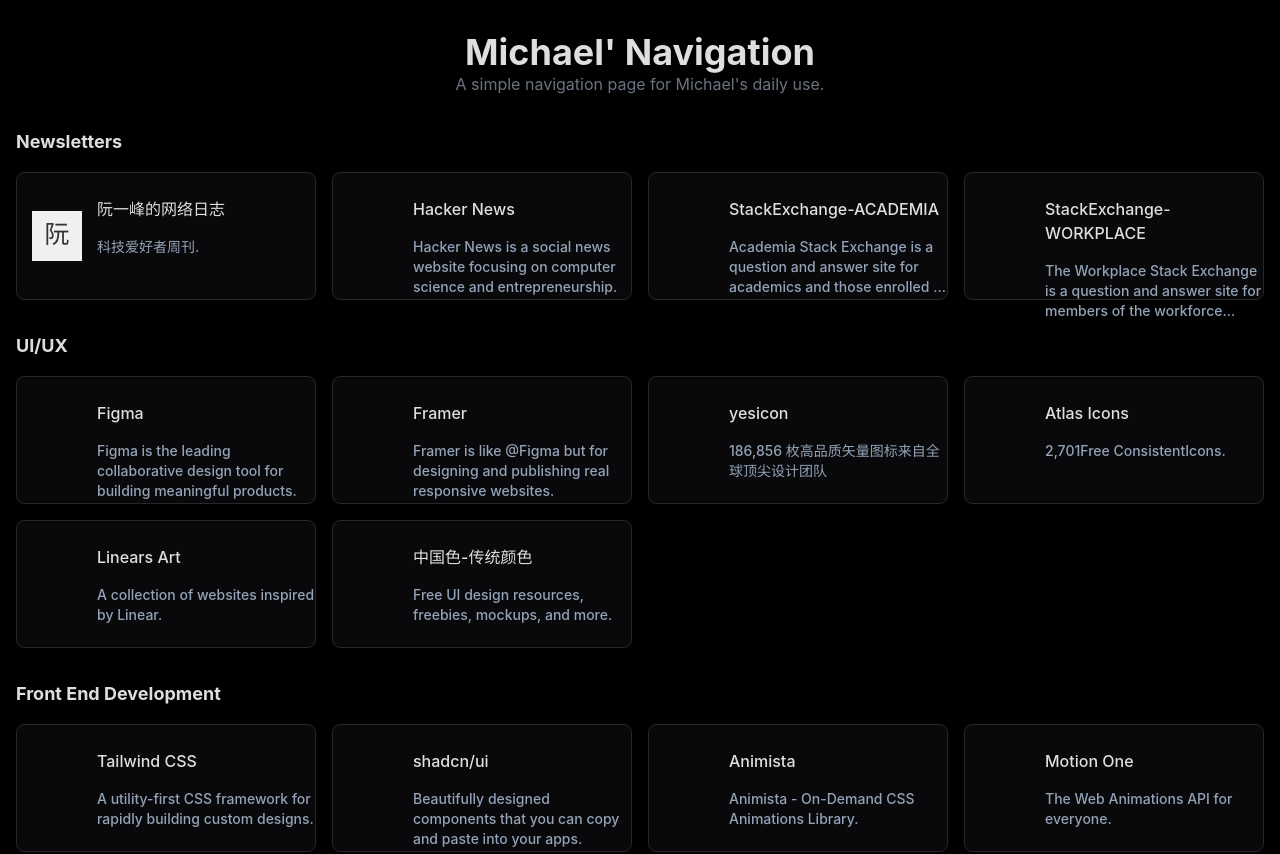
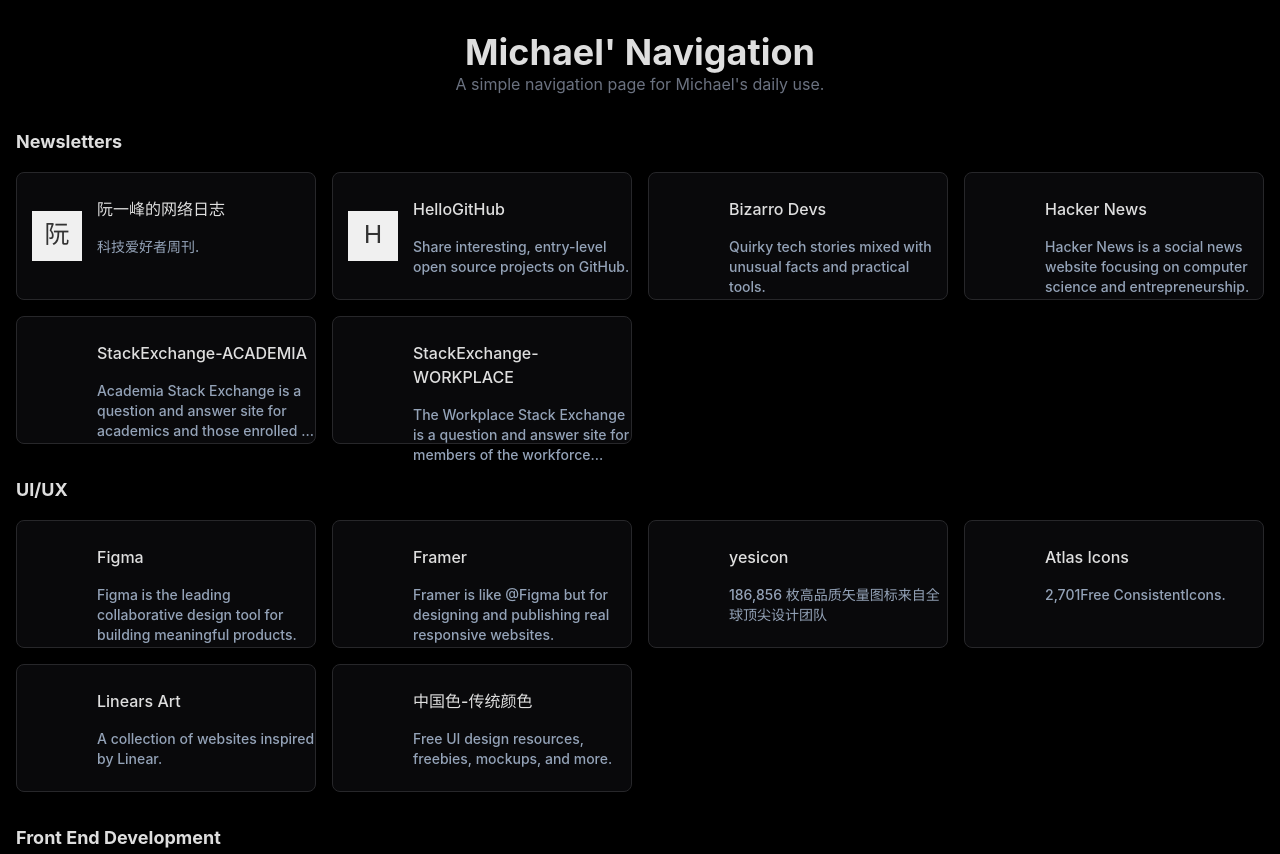
Before and after one commit to greycodee/navigation-site, a React (Vite) app: page / in a window 1280 px wide. Shown: the top 854 px of the page. Built offline with nearby package versions, Linux system fonts and the light colour scheme.

Commit message:
add data

```diff
--- a/src/data/data.js
+++ b/src/data/data.js
@@ -7,6 +7,18 @@
                 "url":"https://github.com/ruanyf/weekly",
                 "icon":"阮一峰的网络日志",
                 "desc":"科技爱好者周刊."
+            },
+            {
+                "title":"HelloGitHub",
+                "url":"https://github.com/521xueweihan/HelloGitHub",
+                "icon":"HelloGitHub",
+                "desc":"Share interesting, entry-level open source projects on GitHub."
+            },
+            {
+                "title":"Bizarro Devs",
+                "url":"https://www.bizzarodevs.com/",
+                "icon":"https://www.bizzarodevs.com/favicon.ico",
+                "desc":"Quirky tech stories mixed with unusual facts and practical tools."
             },
             {
                 "title":"Hacker News",
```
